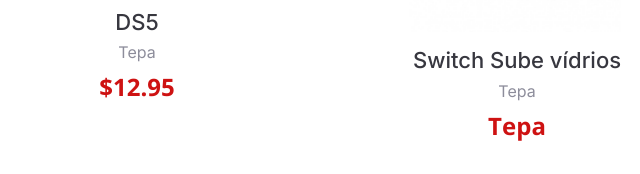
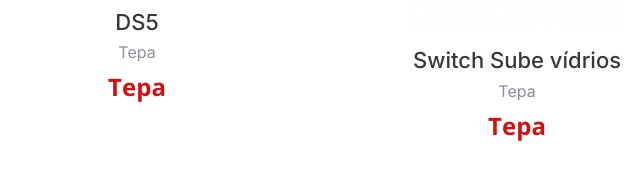
Before and after one commit to ItZSuleX5/tepa.github.io, a plain HTML site: page Yummy/Yummy/index.html in a window 1280 px wide. Shown: the part 846-1020 px from the top of the page, 123-763 px from the left. Drawn offline with nearby package versions, Linux system fonts and the light colour scheme.

Commit message:
Update index.html

```diff
--- a/Yummy/Yummy/index.html
+++ b/Yummy/Yummy/index.html
@@ -127,7 +127,7 @@
                   Tepa
                 </p>
                 <p class="price">
-                  $12.95
+                  Tepa
                 </p>
               </div><!-- Menu Item -->
 
```
